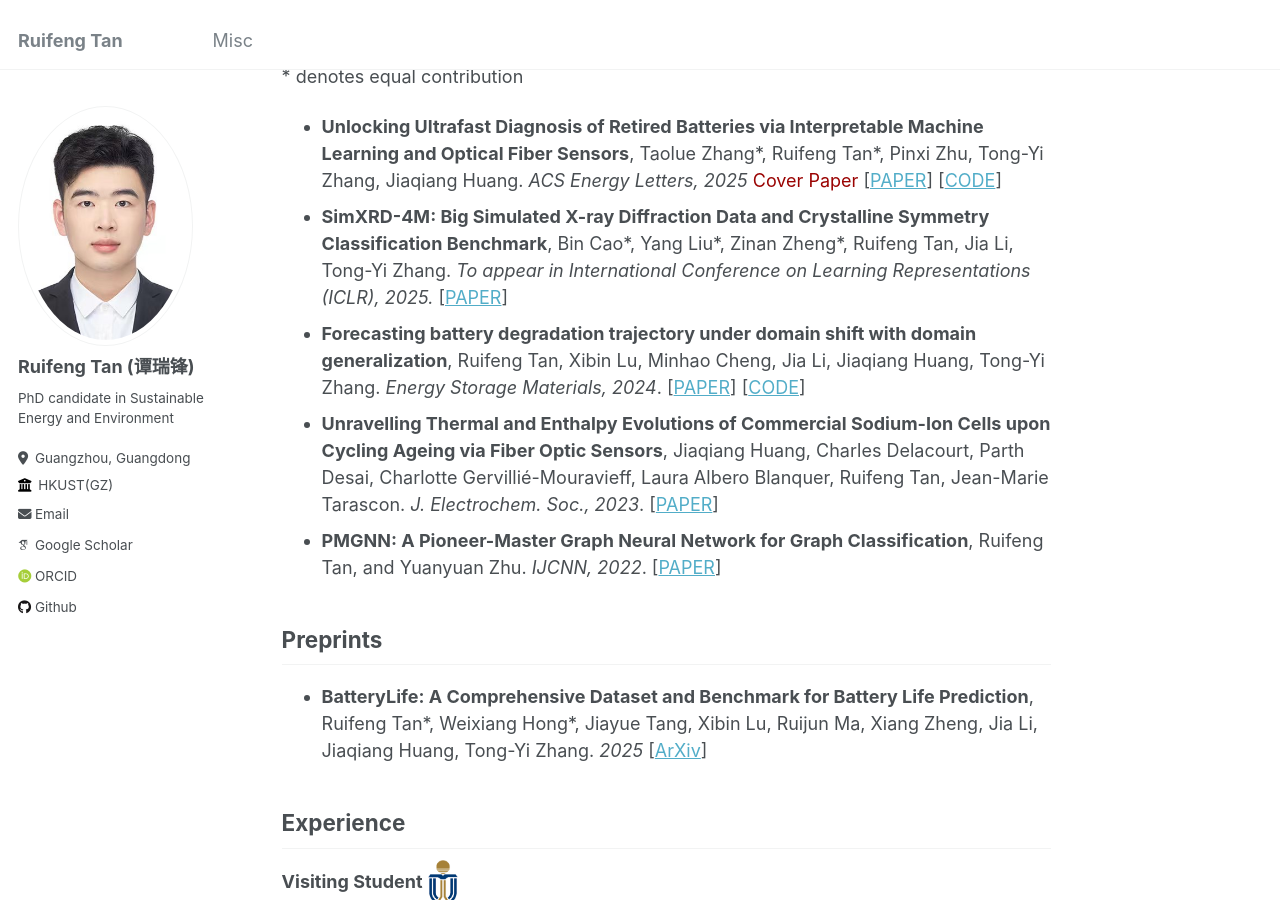
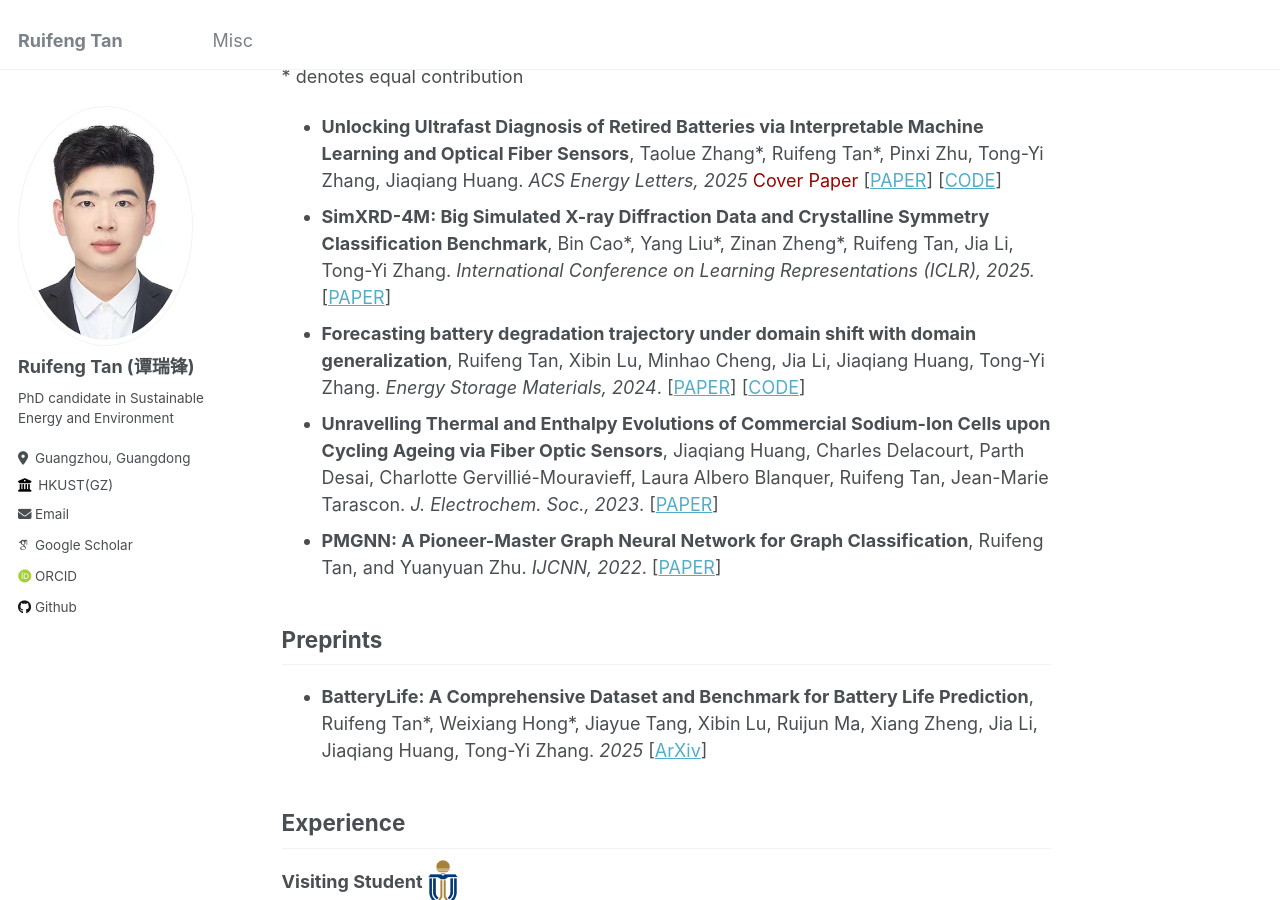
Before and after one commit to Ruifeng-Tan/Ruifeng-Tan.github.io, a Jekyll site: the page built from _pages/about.md, in a window 1280 px wide and 900 px high, scrolled down 1007 px. Built offline with Jekyll 4.4.1, drawn with Linux system fonts in a browser that asks for light colours; some web fonts are replaced.

Commit message:
update pub

```diff
--- a/_pages/about.md
+++ b/_pages/about.md
@@ -29,7 +29,7 @@
 ## Publications
 \*  denotes equal contribution
 - **Unlocking Ultrafast Diagnosis of Retired Batteries via Interpretable Machine Learning and Optical Fiber Sensors**, Taolue Zhang\*, Ruifeng Tan\*, Pinxi Zhu, Tong-Yi Zhang, Jiaqiang Huang. *ACS Energy Letters, 2025* <span style="color: rgb(154, 3, 2);"> Cover Paper </span> [[PAPER](https://pubs.acs.org/doi/abs/10.1021/acsenergylett.4c03054?casa_token=a57iWJ-S8fUAAAAA:_vU-Lr1B80ArJ2EPmjZwJgo4xTK7UZGDTLf15-9PFFoNcAjTWvuKrkCbOkkr_jcTHmcyFnMBCkNnHBT58g&casa_token=mjB3jOP8MyEAAAAA:VB6LMG4fozcFBwmO79Fgd3d3q6YD2iENgzqAfzGWm0ckmqyepRQdwAYoTilNW4OjN_sVIYa1lRPu7mtPxg)] [[CODE](https://github.com/Ruifeng-Tan/Ultrafast-diagnosis-of-retired-batteries)]
-- **SimXRD-4M: Big Simulated X-ray Diffraction Data and Crystalline Symmetry Classification Benchmark**, Bin Cao\*, Yang Liu\*, Zinan Zheng\*, Ruifeng Tan, Jia Li, Tong-Yi Zhang. *To appear in International Conference on Learning Representations (ICLR), 2025.* [[PAPER](https://openreview.net/forum?id=mkuB677eMM)]
+- **SimXRD-4M: Big Simulated X-ray Diffraction Data and Crystalline Symmetry Classification Benchmark**, Bin Cao\*, Yang Liu\*, Zinan Zheng\*, Ruifeng Tan, Jia Li, Tong-Yi Zhang. *International Conference on Learning Representations (ICLR), 2025.* [[PAPER](https://openreview.net/forum?id=mkuB677eMM)]
 - **Forecasting battery degradation trajectory under domain shift with domain generalization**, Ruifeng Tan, Xibin Lu, Minhao Cheng, Jia Li, Jiaqiang Huang, Tong-Yi Zhang. *Energy Storage Materials, 2024*. [[PAPER](https://www.sciencedirect.com/science/article/pii/S2405829724005518)] [[CODE](https://github.com/Ruifeng-Tan/MAGNet)]
 - **Unravelling Thermal and Enthalpy Evolutions of Commercial Sodium-Ion Cells upon Cycling Ageing via Fiber Optic Sensors**, Jiaqiang Huang, Charles Delacourt, Parth Desai, Charlotte Gervillié-Mouravieff, Laura Albero Blanquer, Ruifeng Tan, Jean-Marie Tarascon. *J. Electrochem. Soc., 2023*. [[PAPER](https://iopscience.iop.org/article/10.1149/1945-7111/acf625)]
 - **PMGNN: A Pioneer-Master Graph Neural Network for Graph Classification**, Ruifeng Tan, and Yuanyuan Zhu. *IJCNN, 2022*. [[PAPER](https://ieeexplore.ieee.org/document/9892849)]
```
